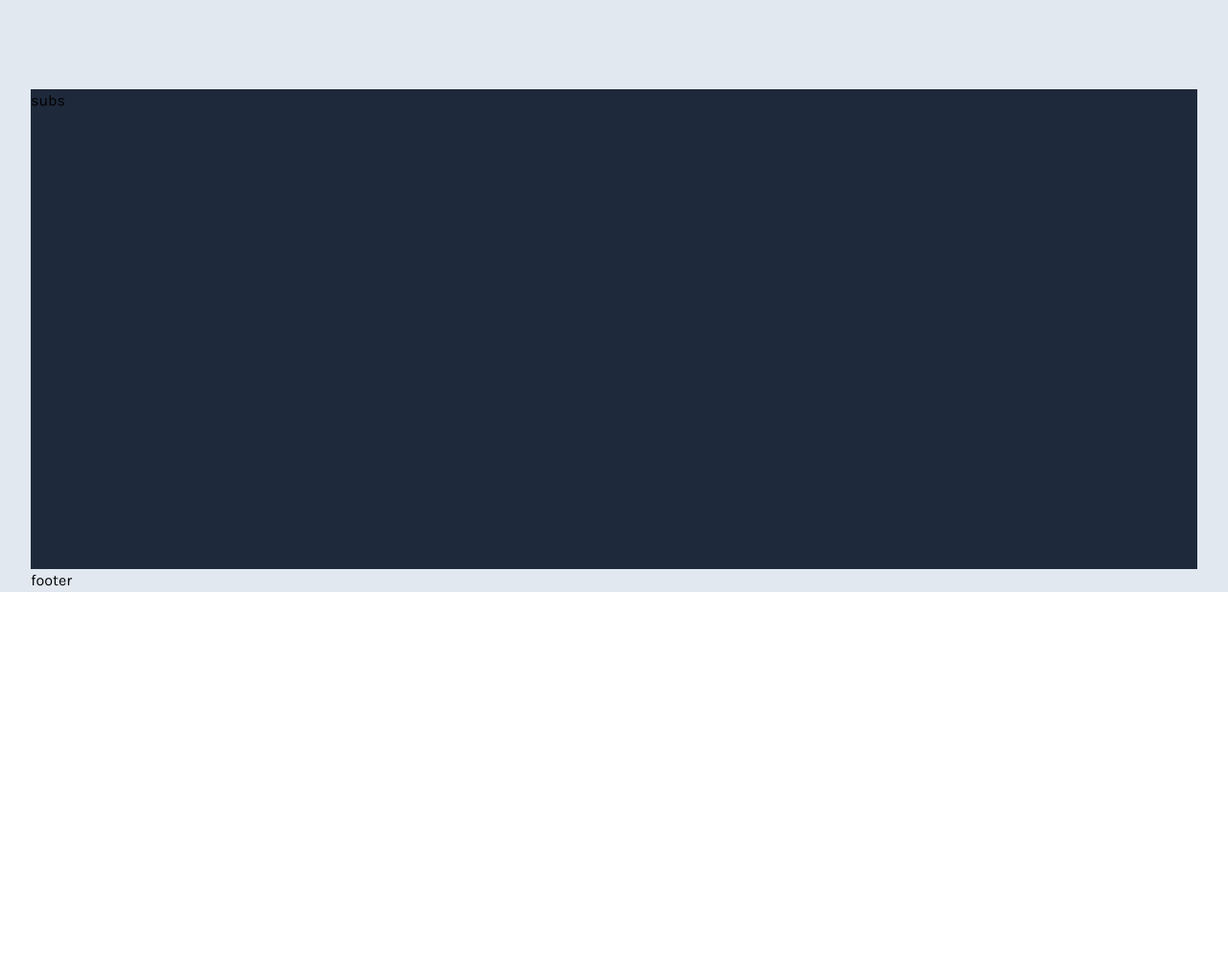
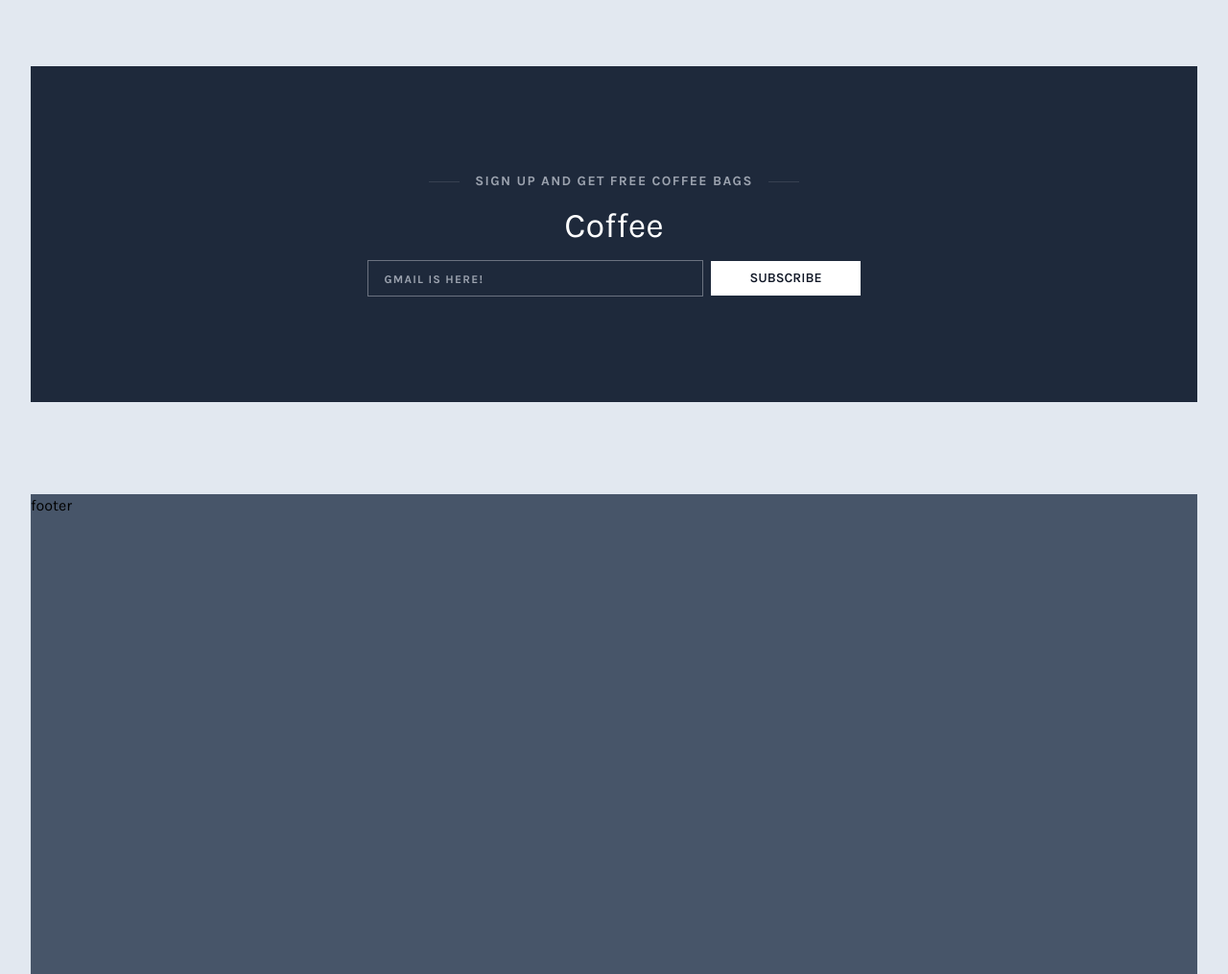
Before and after one commit to An635/Tw-coffee, a website: page public/index.html in a window 1280 px wide. Shown: the part 4725-5740 px from the top of the page at 96% size. Before the commit the page ends 5342 px from the top, so only its background shows below. Drawn offline with nearby package versions, Linux system fonts and the light colour scheme; files that its build step writes are made by us from their sources.

Commit message:
add_subs

```diff
--- a/public/index.html
+++ b/public/index.html
@@ -355,7 +355,6 @@
                     <div class="ct-subheadline-deco-line"></div>
                 </div>
                 <div class="lifestyle w-[95%] xl:w-[65%] mx-auto mb-24">
-                    lifestyle
                     <div class="grid grid-cols-1 md:grid-cols-2 lg:grid-cols-3 gap-4 md:gap-3">
                         <div class="ct-lifestyle-card">
                             <div class="h-[300px] bg-[url('https://images.unsplash.com/photo-1527596428171-7885b82c91c6?ixlib=rb-4.0.3&ixid=M3wxMjA3fDB8MHxzZWFyY2h8MzN8fGNvZmZlZXxlbnwwfHwwfHx8MA%3D%3D&auto=format&fit=crop&w=500&q=60')] bg-cover bg-no-repeat bg-center">
@@ -436,12 +435,27 @@
 
                 </div>
                 <!-- end-lifestyle -->
-                <div class="subs h-[500px] bg-slate-800">subs</div>
+                <div class="subs h-[350px] bg-slate-800 flex flex-col justify-center items-center mb-24">
+                        <div class="flex justify-center items-center mb-4">
+                            <div class="w-8 h-px bg-gray-700"></div>
+                            <div class="uppercase mx-4 tracking-widest text-gray-400 font-bold text-sm text-center">Sign up and get free coffee bags</div>
+                            <div class="w-8 h-px bg-gray-700"></div>
+                        </div>
+                        <div class="text-4xl mb-4 text-white">Coffee</div>
+                        <div class="ct-form flex flex-col md:flex-row justify-center items-center gap-2">
+                            <div class="ct-form-item">
+                                <input type="email" placeholder="gmail is here!" class="outline-none px-4 py-2 w-[350px] max-w-[80%] xs:max-w-full bg-inherit border-[1px] border-gray-500 text-white leading-5 hover:border-gray-300 duration-500 focus:border-gray-300 placeholder:uppercase placeholder:text-xs placeholder:tracking-widest placeholder:font-bold">
+                            </div>
+                            <div class="ct-form-item">
+                                <button type="submit" class="ct-button bg-white text-gray-900 w-max max-h-[54px]">subscribe</button>
+                            </div>
+                        </div>
+                </div>
                 <!-- end-subs -->
 
             </main>
 
-            <footer>
+            <footer class="h-[500px] bg-slate-600">
                 footer
             </footer>
         </div>
```
